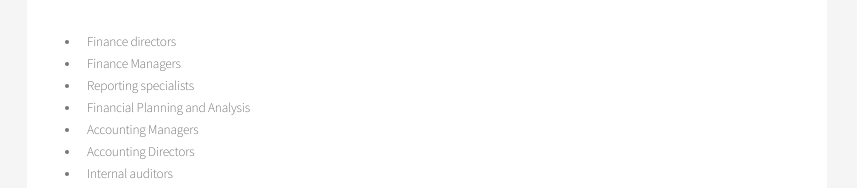
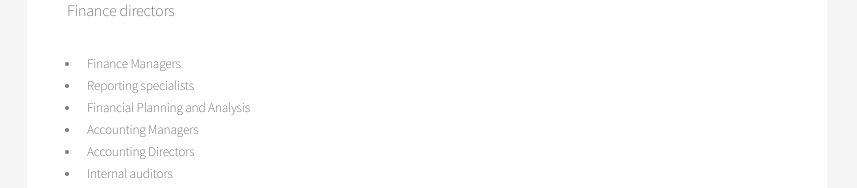
Before and after one commit to FGPartner/www, a Jekyll site: the page built from candidates.md, in a window 1280 px wide. Shown: the part 426-614 px from the top of the page, without its empty margins (213-1070 px from the left). Built offline with Jekyll 4.4.1, drawn with Linux system fonts in a browser that asks for light colours; our own code applies the rules of GitHub Pages for plain Markdown files.

```diff
--- a/candidates.md
+++ b/candidates.md
@@ -7,7 +7,7 @@ lang: en
 Each individual's motivation is different : hence we take it into consideration as much as your skills and background.
 
 **Our main focus covers the following roles:**<br/>
-- Finance directors
+Finance directors
 - Finance Managers
 - Reporting specialists
 - Financial Planning and Analysis
```
